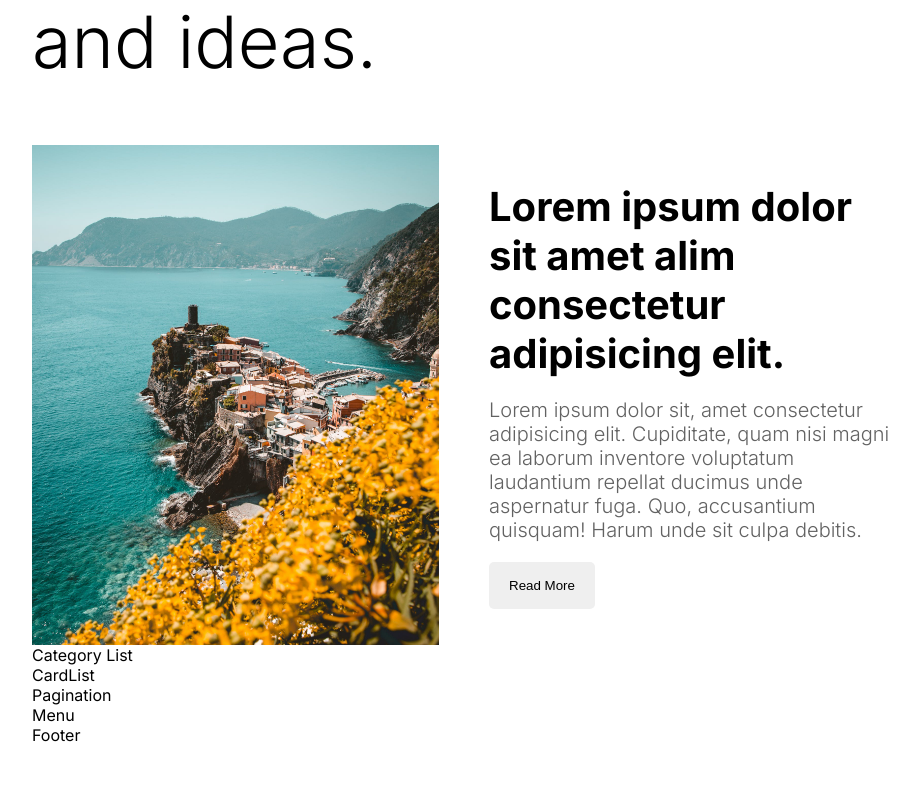
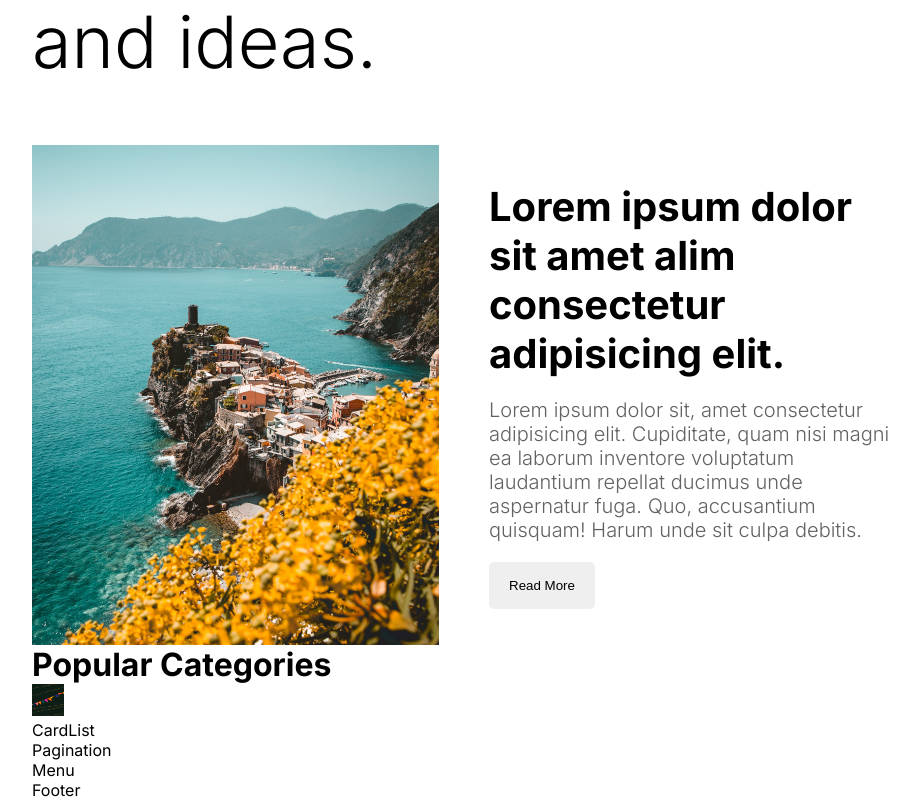
Before and after one commit to CourtneyCarson/next-blog, a Next.js app: page / in a window 1280 px wide. Shown: the part 306-1106 px from the top of the page, without its empty margins (176-1095 px from the left). Before the commit the page ends 1051 px from the top, so only its background shows below. Built offline with nearby package versions, Linux system fonts and the light colour scheme.

Commit message:
starting category list

```diff
--- a/src/components/categoryList/categoryList.jsx
+++ b/src/components/categoryList/categoryList.jsx
@@ -1,6 +1,25 @@
 import React from 'react';
 import styles from './categorylist.module.css';
+import Link from 'next/link';
+import Image from 'next/image';
 
 export const CategoryList = () => {
-  return <div className={styles.container}>Category List</div>;
+  return (
+    <div className={styles.container}>
+      <h1 className={styles.category}>Popular Categories</h1>
+      <div className={styles.category}>
+        <div className={styles.category}>
+          <Link href='/blog?cat=style'>
+            <Image
+              src="/style.png"
+              alt=""
+              width={32}
+              height={32}
+              className={styles.image}
+            />
+          </Link>
+        </div>
+      </div>
+    </div>
+  );
 };
```
